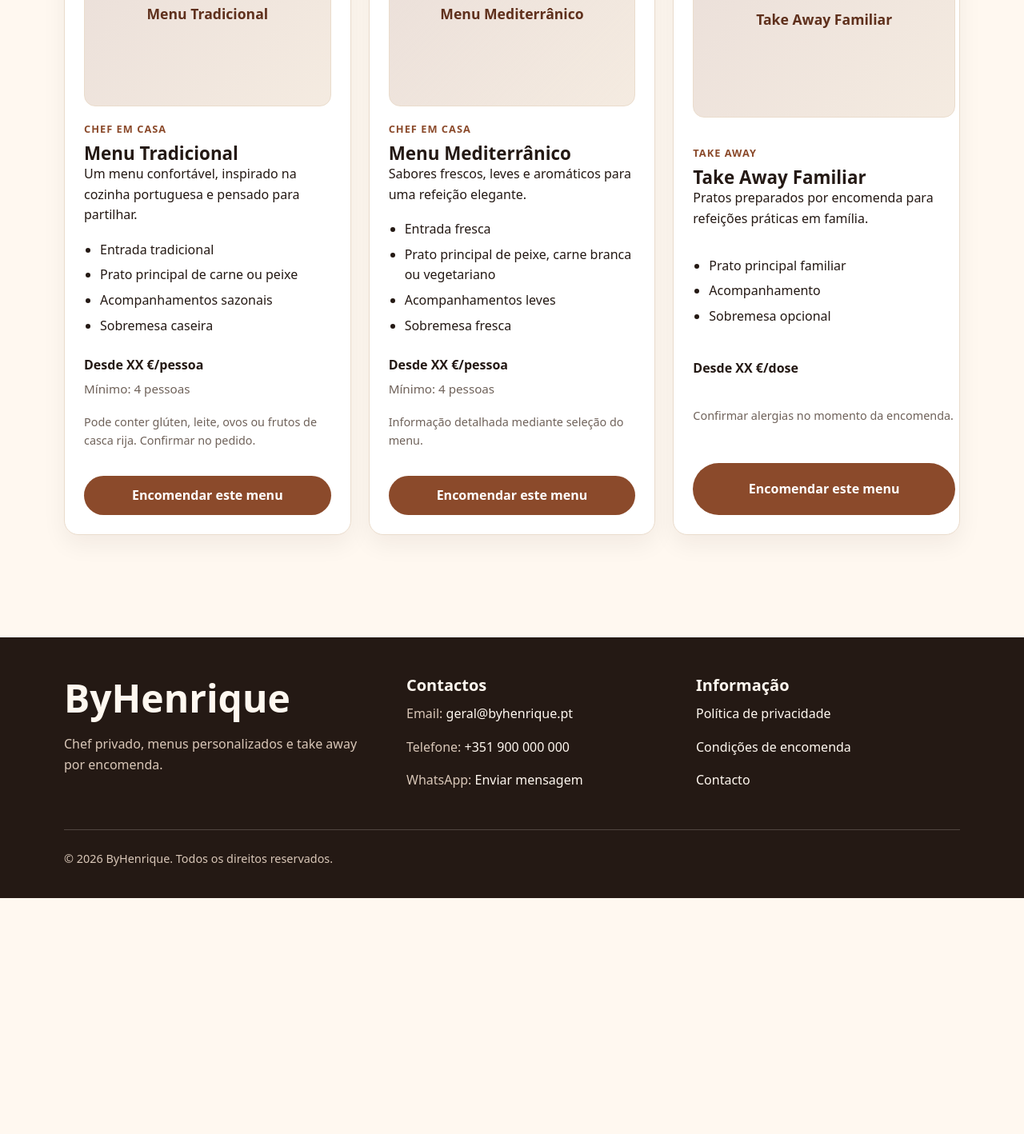
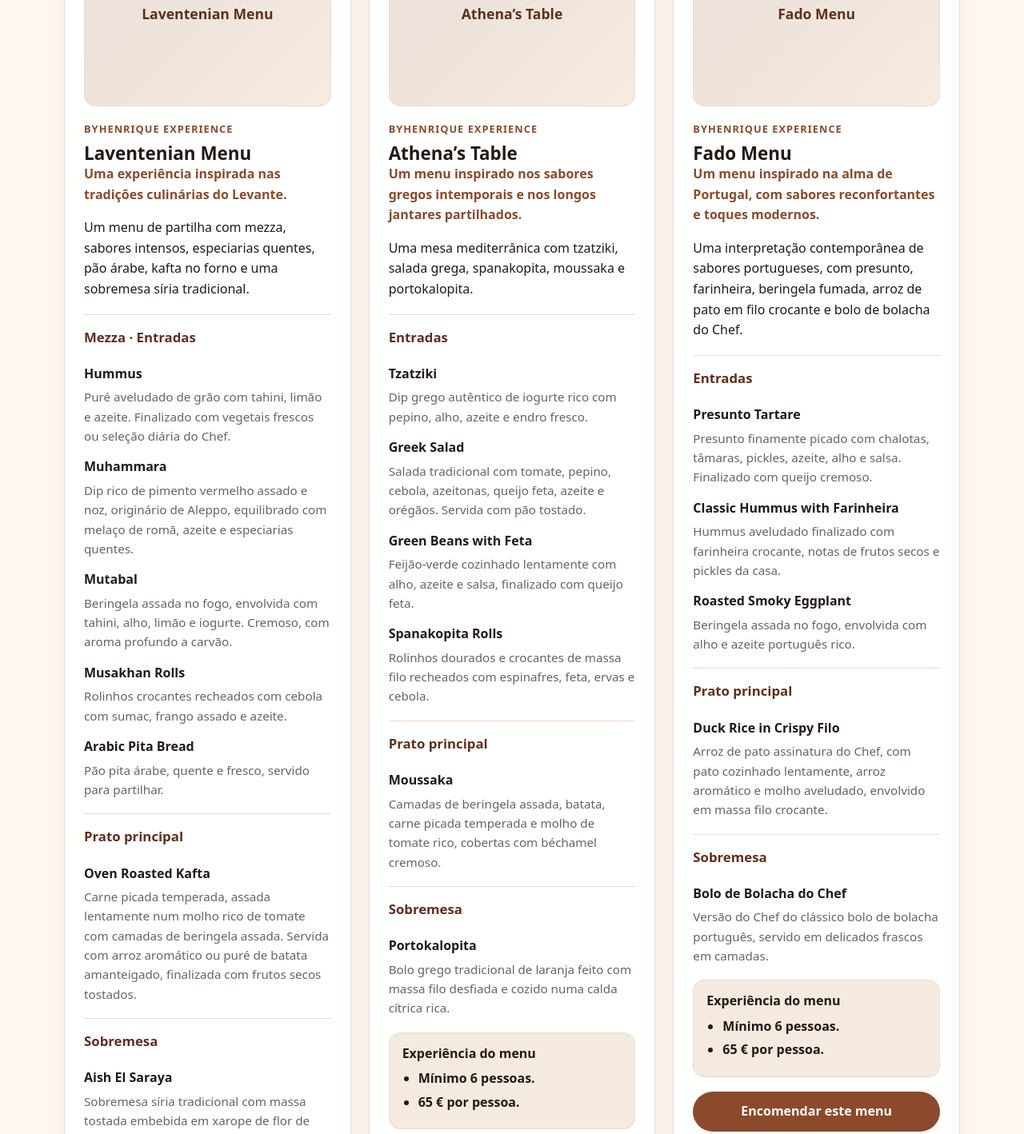
Before and after one commit to JoaoPedroAlex/byhenrique, an Astro site: page /menus in a window 1280 px wide. Shown: the part 525-1943 px from the top of the page at 80% size. Before the commit the page ends 1648 px from the top, so only its background shows below. Built offline with nearby package versions, Linux system fonts and the light colour scheme; Astro itself is replaced by a stand-in of ours.

Commit message:
Improve order form menu selection

```diff
--- a/src/components/MenuCard.astro
+++ b/src/components/MenuCard.astro
@@ -10,57 +10,62 @@ const { menu, lang = "pt" } = Astro.props;
 
 const content = lang === "en" ? menu.en : menu.pt;
 
-const categoryLabel =
-  menu.category === "chef-em-casa"
-    ? lang === "en"
-      ? "Private chef"
-      : "Chef em casa"
-    : menu.category === "take-away"
-      ? lang === "en"
-        ? "Takeaway"
-        : "Take away"
-      : lang === "en"
-        ? "Event"
-        : "Evento";
-
 const orderLabel = lang === "en" ? "Order this menu" : "Encomendar este menu";
-const minimumLabel = lang === "en" ? "Minimum" : "Mínimo";
-const peopleLabel = lang === "en" ? "people" : "pessoas";
 const orderPath = lang === "en" ? "/en/order" : "/encomendar";
+const experienceTitle = lang === "en" ? "Menu experience" : "Experiência do menu";
 ---
 
-<article class="card menu-card">
+<article class="card menu-card menu-experience-card">
   <div class="menu-image-placeholder">
     <span>{content.name}</span>
   </div>
 
   <div>
-    <p class="menu-category">{categoryLabel}</p>
-
+    <p class="menu-category">ByHenrique Experience</p>
     <h2>{content.name}</h2>
-
+    <p class="menu-subtitle">{content.subtitle}</p>
     <p>{content.description}</p>
   </div>
 
-  <ul>
-    {content.dishes.map((dish) => <li>{dish}</li>)}
-  </ul>
+  <div class="menu-section">
+    <h3>{content.startersTitle}</h3>
 
-  <div class="menu-footer">
-    <strong>{content.priceLabel}</strong>
-
-    {
-      menu.minPeople && (
-        <span>{minimumLabel}: {menu.minPeople} {peopleLabel}</span>
-      )
-    }
+    <div class="menu-items">
+      {
+        content.starters.map((item) => (
+          <div class="menu-item">
+            <strong>{item.name}</strong>
+            <p>{item.description}</p>
+          </div>
+        ))
+      }
+    </div>
   </div>
 
-  {
-    content.allergens && (
-      <p class="allergens">{content.allergens}</p>
-    )
-  }
+  <div class="menu-section">
+    <h3>{content.mainTitle}</h3>
+
+    <div class="menu-item">
+      <strong>{content.main.name}</strong>
+      <p>{content.main.description}</p>
+    </div>
+  </div>
+
+  <div class="menu-section">
+    <h3>{content.dessertTitle}</h3>
+
+    <div class="menu-item">
+      <strong>{content.dessert.name}</strong>
+      <p>{content.dessert.description}</p>
+    </div>
+  </div>
+
+  <div class="menu-experience-box">
+    <h3>{experienceTitle}</h3>
+    <ul>
+      {content.experience.map((line) => <li>{line}</li>)}
+    </ul>
+  </div>
 
   <a class="button" href={`${orderPath}?menu=${menu.id}`}>
     {orderLabel}
--- a/src/data/menus.ts
+++ b/src/data/menus.ts
@@ -5,114 +5,330 @@ export type MenuItem = {
   image?: string;
   pt: {
     name: string;
+    subtitle: string;
     description: string;
     priceLabel: string;
-    dishes: string[];
-    allergens?: string;
+    startersTitle: string;
+    starters: {
+      name: string;
+      description: string;
+    }[];
+    mainTitle: string;
+    main: {
+      name: string;
+      description: string;
+    };
+    dessertTitle: string;
+    dessert: {
+      name: string;
+      description: string;
+    };
+    experience: string[];
   };
   en: {
     name: string;
+    subtitle: string;
     description: string;
     priceLabel: string;
-    dishes: string[];
-    allergens?: string;
+    startersTitle: string;
+    starters: {
+      name: string;
+      description: string;
+    }[];
+    mainTitle: string;
+    main: {
+      name: string;
+      description: string;
+    };
+    dessertTitle: string;
+    dessert: {
+      name: string;
+      description: string;
+    };
+    experience: string[];
   };
 };
 
 export const menus: MenuItem[] = [
   {
-    id: "tradicional",
+    id: "laventenian",
     category: "chef-em-casa",
-    minPeople: 4,
-    image: "/images/menus/tradicional.jpg",
+    minPeople: 6,
+    image: "/images/menus/laventenian.jpg",
     pt: {
-      name: "Menu Tradicional",
+      name: "Laventenian Menu",
+      subtitle: "Uma experiência inspirada nas tradições culinárias do Levante.",
       description:
-        "Um menu confortável, inspirado na cozinha portuguesa e pensado para partilhar.",
-      priceLabel: "Desde XX €/pessoa",
-      dishes: [
-        "Entrada tradicional",
-        "Prato principal de carne ou peixe",
-        "Acompanhamentos sazonais",
-        "Sobremesa caseira",
+        "Um menu de partilha com mezza, sabores intensos, especiarias quentes, pão árabe, kafta no forno e uma sobremesa síria tradicional.",
+      priceLabel: "65 € por pessoa",
+      startersTitle: "Mezza · Entradas",
+      starters: [
+        {
+          name: "Hummus",
+          description:
+            "Puré aveludado de grão com tahini, limão e azeite. Finalizado com vegetais frescos ou seleção diária do Chef.",
+        },
+        {
+          name: "Muhammara",
+          description:
+            "Dip rico de pimento vermelho assado e noz, originário de Aleppo, equilibrado com melaço de romã, azeite e especiarias quentes.",
+        },
+        {
+          name: "Mutabal",
+          description:
+            "Beringela assada no fogo, envolvida com tahini, alho, limão e iogurte. Cremoso, com aroma profundo a carvão.",
+        },
+        {
+          name: "Musakhan Rolls",
+          description:
+            "Rolinhos crocantes recheados com cebola com sumac, frango assado e azeite.",
+        },
+        {
+          name: "Arabic Pita Bread",
+          description:
+            "Pão pita árabe, quente e fresco, servido para partilhar.",
+        },
       ],
-      allergens:
-        "Pode conter glúten, leite, ovos ou frutos de casca rija. Confirmar no pedido.",
+      mainTitle: "Prato principal",
+      main: {
+        name: "Oven Roasted Kafta",
+        description:
+          "Carne picada temperada, assada lentamente num molho rico de tomate com camadas de beringela assada. Servida com arroz aromático ou puré de batata amanteigado, finalizada com frutos secos tostados.",
+      },
+      dessertTitle: "Sobremesa",
+      dessert: {
+        name: "Aish El Saraya",
+        description:
+          "Sobremesa síria tradicional com massa tostada embebida em xarope de flor de laranjeira e rosa, coberta com creme cozido rico e pistáchio.",
+      },
+      experience: ["Mínimo 6 pessoas.", "65 € por pessoa."],
     },
     en: {
-      name: "Traditional Menu",
+      name: "Laventenian Menu",
+      subtitle:
+        "A dining experience inspired by the rich culinary traditions of the Levant.",
       description:
-        "A comforting menu inspired by Portuguese cuisine and designed to be shared.",
-      priceLabel: "From XX €/person",
-      dishes: [
-        "Traditional starter",
-        "Main course with meat or fish",
-        "Seasonal side dishes",
-        "Homemade dessert",
+        "A sharing menu with mezza, warm spices, Arabic pita bread, oven-roasted kafta and a traditional Syrian dessert.",
+      priceLabel: "65 € per person",
+      startersTitle: "Mezza · Starters",
+      starters: [
+        {
+          name: "Hummus",
+          description:
+            "Velvety chickpea purée blended with tahini, lemon and olive oil. Topped with fresh vegetables or the chef’s daily selection.",
+        },
+        {
+          name: "Muhammara",
+          description:
+            "A rich roasted red pepper and walnut dip from Aleppo, balanced with pomegranate molasses, olive oil and warm spices.",
+        },
+        {
+          name: "Mutabal",
+          description:
+            "Fire-roasted eggplant blended with tahini, garlic, lemon and yogurt. Creamy with a deep charcoal aroma.",
+        },
+        {
+          name: "Musakhan Rolls",
+          description:
+            "Crispy rolls filled with sumac onions, roasted chicken and olive oil.",
+        },
+        {
+          name: "Arabic Pita Bread",
+          description:
+            "Fresh warm pita bread served for sharing.",
+        },
       ],
-      allergens:
-        "May contain gluten, milk, eggs or nuts. Please confirm when ordering.",
+      mainTitle: "Main dish",
+      main: {
+        name: "Oven Roasted Kafta",
+        description:
+          "Seasoned minced meat baked slowly in a rich tomato sauce with layers of roasted eggplant. Served with aromatic rice or butter-rich potato purée. Finished with roasted nuts.",
+      },
+      dessertTitle: "Dessert",
+      dessert: {
+        name: "Aish El Saraya",
+        description:
+          "A traditional Syrian Levantine dessert with toasted dough soaked in orange blossom and rose syrup, topped with rich cooked cream and pistachios.",
+      },
+      experience: ["Minimum 6 guests.", "65 € per person."],
     },
   },
   {
-    id: "mediterranico",
+    id: "athenas-table",
     category: "chef-em-casa",
-    minPeople: 4,
-    image: "/images/menus/mediterranico.jpg",
+    minPeople: 6,
+    image: "/images/menus/athenas-table.jpg",
     pt: {
-      name: "Menu Mediterrânico",
+      name: "Athena’s Table",
+      subtitle:
+        "Um menu inspirado nos sabores gregos intemporais e nos longos jantares partilhados.",
       description:
-        "Sabores frescos, leves e aromáticos para uma refeição elegante.",
-      priceLabel: "Desde XX €/pessoa",
-      dishes: [
-        "Entrada fresca",
-        "Prato principal de peixe, carne branca ou vegetariano",
-        "Acompanhamentos leves",
-        "Sobremesa fresca",
+        "Uma mesa mediterrânica com tzatziki, salada grega, spanakopita, moussaka e portokalopita.",
+      priceLabel: "65 € por pessoa",
+      startersTitle: "Entradas",
+      starters: [
+        {
+          name: "Tzatziki",
+          description:
+            "Dip grego autêntico de iogurte rico com pepino, alho, azeite e endro fresco.",
+        },
+        {
+          name: "Greek Salad",
+          description:
+            "Salada tradicional com tomate, pepino, cebola, azeitonas, queijo feta, azeite e orégãos. Servida com pão tostado.",
+        },
+        {
+          name: "Green Beans with Feta",
+          description:
+            "Feijão-verde cozinhado lentamente com alho, azeite e salsa, finalizado com queijo feta.",
+        },
+        {
+          name: "Spanakopita Rolls",
+          description:
+            "Rolinhos dourados e crocantes de massa filo recheados com espinafres, feta, ervas e cebola.",
+        },
       ],
-      allergens: "Informação detalhada mediante seleção do menu.",
+      mainTitle: "Prato principal",
+      main: {
+        name: "Moussaka",
+        description:
+          "Camadas de beringela assada, batata, carne picada temperada e molho de tomate rico, cobertas com béchamel cremoso.",
+      },
+      dessertTitle: "Sobremesa",
+      dessert: {
+        name: "Portokalopita",
+        description:
+          "Bolo grego tradicional de laranja feito com massa filo desfiada e cozido numa calda cítrica rica.",
+      },
+      experience: ["Mínimo 6 pessoas.", "65 € por pessoa."],
     },
     en: {
-      name: "Mediterranean Menu",
+      name: "Athena’s Table",
+      subtitle:
+        "A menu inspired by timeless Greek flavours and long shared dinners.",
       description:
-        "Fresh, light and aromatic flavours for an elegant meal.",
-      priceLabel: "From XX €/person",
-      dishes: [
-        "Fresh starter",
-        "Main course with fish, white meat or vegetarian option",
-        "Light side dishes",
-        "Fresh dessert",
+        "A Mediterranean table with tzatziki, Greek salad, spanakopita, moussaka and portokalopita.",
+      priceLabel: "65 € per person",
+      startersTitle: "Starters",
+      starters: [
+        {
+          name: "Tzatziki",
+          description:
+            "A rich authentic Greek yogurt dip with cucumber, garlic, olive oil and fresh dill.",
+        },
+        {
+          name: "Greek Salad",
+          description:
+            "Traditional village salad with tomatoes, cucumber, onions, olives, feta cheese, olive oil and oregano. Served with roasted bread.",
+        },
+        {
+          name: "Green Beans with Feta",
+          description:
+            "Slow-cooked green beans infused with garlic, olive oil and parsley, topped with feta cheese.",
+        },
+        {
+          name: "Spanakopita Rolls",
+          description:
+            "Golden crispy filo pastry rolls filled with spinach, feta cheese, herbs and onions.",
+        },
       ],
-      allergens: "Detailed allergen information available after menu selection.",
+      mainTitle: "Main course",
+      main: {
+        name: "Moussaka",
+        description:
+          "Layers of roasted eggplant, potatoes, seasoned minced meat and rich tomato sauce topped with creamy béchamel.",
+      },
+      dessertTitle: "Dessert",
+      dessert: {
+        name: "Portokalopita",
+        description:
+          "Traditional Greek orange cake made with shredded filo pastry baked into a rich citrus syrup.",
+      },
+      experience: ["Minimum 6 guests.", "65 € per person."],
     },
   },
   {
-    id: "take-away-familiar",
-    category: "take-away",
-    image: "/images/menus/take-away.jpg",
+    id: "fado",
+    category: "chef-em-casa",
+    minPeople: 6,
+    image: "/images/menus/fado.jpg",
     pt: {
-      name: "Take Away Familiar",
+      name: "Fado Menu",
+      subtitle:
+        "Um menu inspirado na alma de Portugal, com sabores reconfortantes e toques modernos.",
       description:
-        "Pratos preparados por encomenda para refeições práticas em família.",
-      priceLabel: "Desde XX €/dose",
-      dishes: [
-        "Prato principal familiar",
-        "Acompanhamento",
-        "Sobremesa opcional",
+        "Uma interpretação contemporânea de sabores portugueses, com presunto, farinheira, beringela fumada, arroz de pato em filo crocante e bolo de bolacha do Chef.",
+      priceLabel: "65 € por pessoa",
+      startersTitle: "Entradas",
+      starters: [
+        {
+          name: "Presunto Tartare",
+          description:
+            "Presunto finamente picado com chalotas, tâmaras, pickles, azeite, alho e salsa. Finalizado com queijo cremoso.",
+        },
+        {
+          name: "Classic Hummus with Farinheira",
+          description:
+            "Hummus aveludado finalizado com farinheira crocante, notas de frutos secos e pickles da casa.",
+        },
+        {
+          name: "Roasted Smoky Eggplant",
+          description:
+            "Beringela assada no fogo, envolvida com alho e azeite português rico.",
+        },
       ],
-      allergens: "Confirmar alergias no momento da encomenda.",
+      mainTitle: "Prato principal",
+      main: {
+        name: "Duck Rice in Crispy Filo",
+        description:
+          "Arroz de pato assinatura do Chef, com pato cozinhado lentamente, arroz aromático e molho aveludado, envolvido em massa filo crocante.",
+      },
+      dessertTitle: "Sobremesa",
+      dessert: {
+        name: "Bolo de Bolacha do Chef",
+        description:
+          "Versão do Chef do clássico bolo de bolacha português, servido em delicados frascos em camadas.",
+      },
+      experience: ["Mínimo 6 pessoas.", "65 € por pessoa."],
     },
     en: {
-      name: "Family Takeaway",
+      name: "Fado Menu",
+      subtitle:
+        "A menu inspired by the soul of Portugal with comforting flavours and modern touches.",
       description:
-        "Dishes prepared by order for practical family meals.",
-      priceLabel: "From XX €/portion",
-      dishes: [
-        "Family-style main course",
-        "Side dish",
-        "Optional dessert",
+        "A contemporary interpretation of Portuguese flavours, with presunto, farinheira, smoky eggplant, duck rice in crispy filo and the chef’s biscuit cake.",
+      priceLabel: "65 € per person",
+      startersTitle: "Starters",
+      starters: [
+        {
+          name: "Presunto Tartare",
+          description:
+            "Finely chopped presunto mixed with shallots, dates, pickles, olive oil, garlic and parsley. Finished with creamy cheese.",
+        },
+        {
+          name: "Classic Hummus with Farinheira",
+          description:
+            "Velvety hummus topped with crispy nutty farinheira and house pickles.",
+        },
+        {
+          name: "Roasted Smoky Eggplant",
+          description:
+            "Fire-roasted eggplant blended with garlic and rich Portuguese olive oil.",
+        },
       ],
-      allergens: "Please confirm allergies when ordering.",
+      mainTitle: "Main course",
+      main: {
+        name: "Duck Rice in Crispy Filo",
+        description:
+          "The chef’s signature duck rice layered with slow-cooked duck, aromatic rice and velvety sauce wrapped in crispy filo pastry.",
+      },
+      dessertTitle: "Dessert",
+      dessert: {
+        name: "Bolo de Bolacha do Chef",
+        description:
+          "The chef’s version of the beloved Portuguese biscuit cake served in delicate layered jars.",
+      },
+      experience: ["Minimum 6 guests.", "65 € per person."],
     },
   },
 ];
--- a/src/styles/global.css
+++ b/src/styles/global.css
@@ -708,3 +708,67 @@ p {
   color: var(--brand) !important;
   font-weight: 900 !important;
 }
+
+.menu-experience-card {
+  align-content: start;
+}
+
+.menu-subtitle {
+  color: var(--brand);
+  font-weight: 700;
+  font-size: 1rem;
+}
+
+.menu-section {
+  display: grid;
+  gap: 12px;
+  padding-top: 18px;
+  border-top: 1px solid var(--border);
+}
+
+.menu-section h3 {
+  color: var(--brand-dark);
+  font-size: 1.05rem;
+}
+
+.menu-items {
+  display: grid;
+  gap: 14px;
+}
+
+.menu-item {
+  display: grid;
+  gap: 4px;
+}
+
+.menu-item strong {
+  color: var(--text);
+}
+
+.menu-item p {
+  color: var(--muted);
+  font-size: 0.95rem;
+  margin-bottom: 0;
+}
+
+.menu-experience-box {
+  padding: 16px;
+  border-radius: 14px;
+  background: #f4eadf;
+  border: 1px solid var(--border);
+}
+
+.menu-experience-box h3 {
+  margin-bottom: 10px;
+  font-size: 1rem;
+}
+
+.menu-experience-box ul {
+  margin: 0;
+  padding-left: 20px;
+}
+
+.menu-experience-box li {
+  margin-bottom: 4px;
+  font-weight: 700;
+}
```
Also changed, not shown: src/components/OrderForm.astro (+54 -25 lines).
